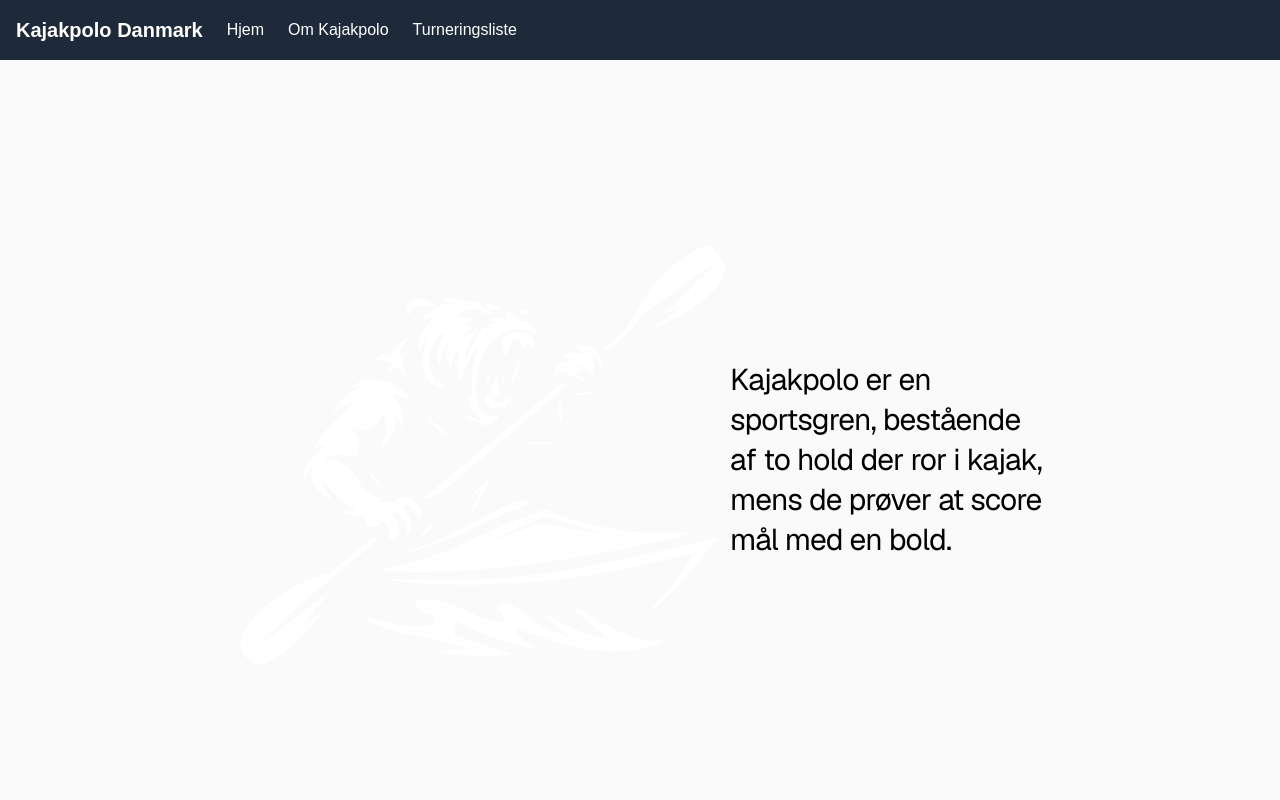
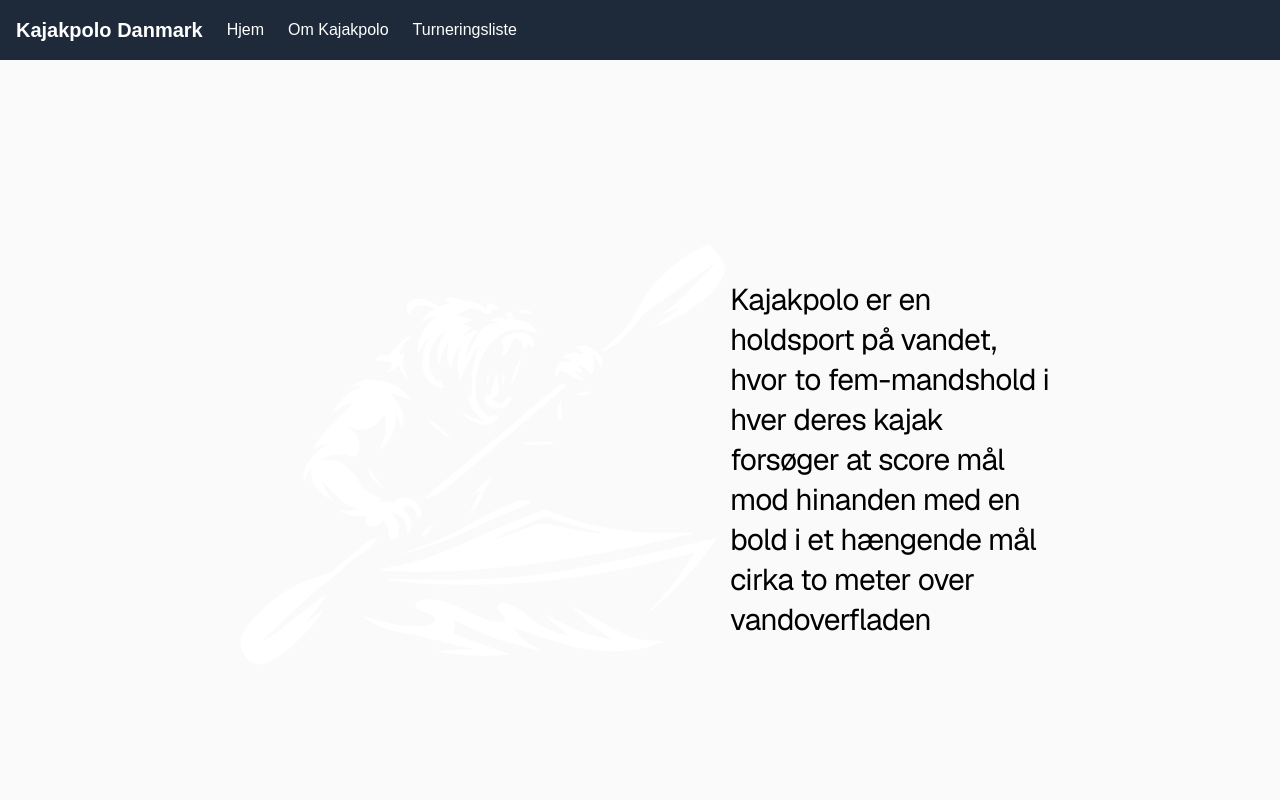
Before and after one commit to TacoKarl/kpolo, a Next.js app in the folder frontend/: page /omkajakpolo in a window 1280 px wide. Shown: the top 800 px of the page. Built offline with nearby package versions, Linux system fonts and the light colour scheme.

Commit message:
Updated description of kajakpolo

```diff
--- a/frontend/src/app/omkajakpolo/page.tsx
+++ b/frontend/src/app/omkajakpolo/page.tsx
@@ -11,7 +11,7 @@ export default function Home() {
               priority
             />
           <h1 className="max-w-xs text-3xl leading-10 tracking-tight text-black dark:text-zinc-50">
-            Kajakpolo er en sportsgren, bestående af to hold der ror i kajak, mens de prøver at score mål med en bold.
+            Kajakpolo er en holdsport på vandet, hvor to fem-mandshold i hver deres kajak forsøger at score mål mod hinanden med en bold i et hængende mål cirka to meter over vandoverfladen
           </h1>
         </div>
   );
```
